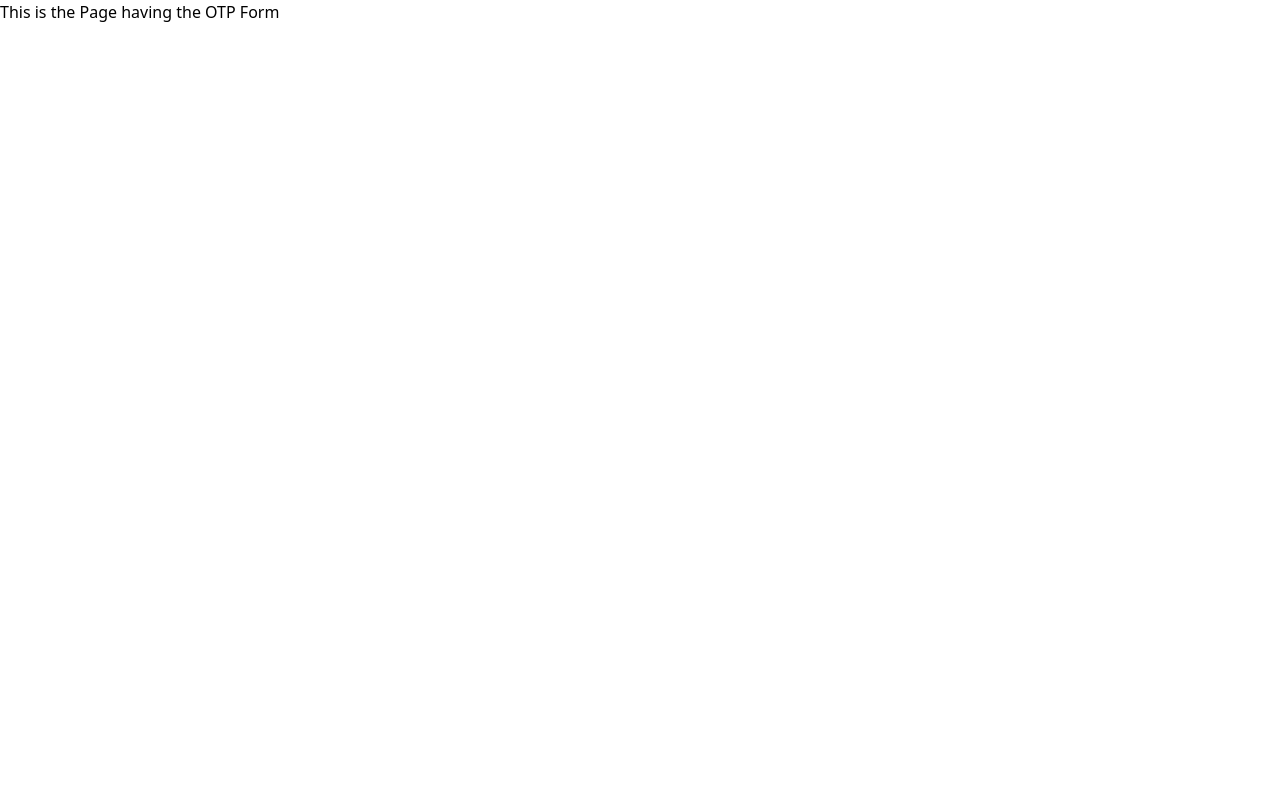
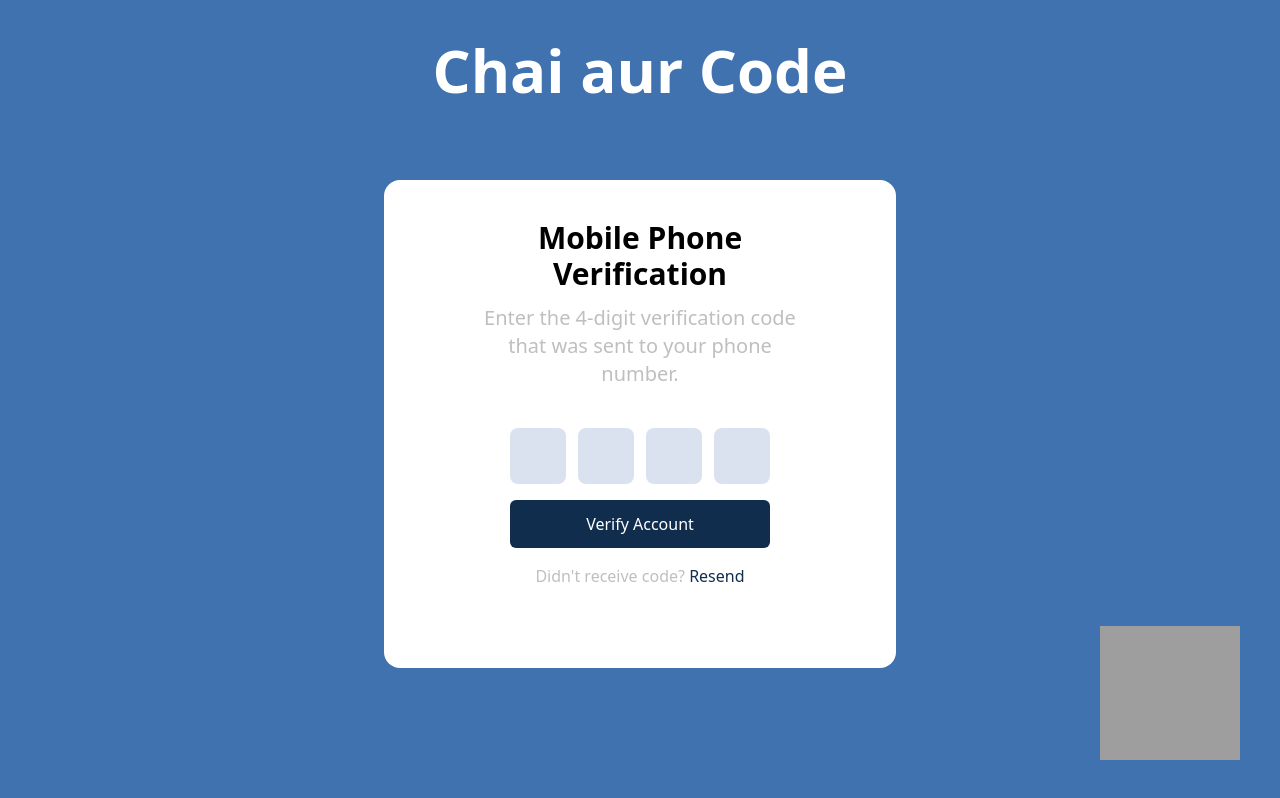
Before and after one commit to debugger-snjy/MasterJi-React-Assignment, a React (Vite) app: page /otp-form in a window 1280 px wide. Built offline with nearby package versions, Linux system fonts and the light colour scheme; grey boxes are pictures that could not be loaded.

Commit message:
Update : Completed the OTP Verification Form | Installed the react-otp-input package

```diff
--- a/package.json
+++ b/package.json
@@ -12,6 +12,7 @@
   "dependencies": {
     "react": "^18.3.1",
     "react-dom": "^18.3.1",
+    "react-otp-input": "^3.1.1",
     "react-router-dom": "^6.25.1"
   },
   "devDependencies": {
--- a/src/pages/OTPVerificationForm.jsx
+++ b/src/pages/OTPVerificationForm.jsx
@@ -1,13 +1,65 @@
 // Importing the React
-import React from 'react'
+import React, { useState } from 'react'
 
+import ChaiAurCodeText from '../components/ChaiAurCodeText'
+import ChaiAurCodeIcon from '../components/ChaiAurCodeIcon'
+import OTPInput from 'react-otp-input'
 
 // ~~~~~~~~~~~~~~~~~~~~~~~~~~~~~~~~~~~~~~~~~~~~~~~~~~~~~~~~~~~
 // Creating Component for OTP Verification Form
 function OTPVerificationForm() {
+
+    const [otp, setOtp] = useState('');
+    const [isValidOTP, setIsValidOTP] = useState(null)
+
+    const checkValidOtp = () => {
+        console.log("Otp : ", otp)
+        if (otp.length === 4) {
+            if (otp === "1234") {
+                setIsValidOTP(true)
+            }
+            else {
+                setIsValidOTP(false)
+            }
+        }
+        else {
+            alert("Your OTP is Empty")
+        }
+    }
+
     return (
-        <div>This is the Page having the OTP Form</div>
+        <main className='h-screen bg-[#3F72AF]'>
+
+            {/* Chai Aur Code Text Component */}
+            <ChaiAurCodeText extraClasses={`text-white`} />
+
+            {/* Main Card for the Form */}
+            <div className='otp-card h-50 bg-white flex flex-col items-center justify-center w-2/5 p-10 px-16 my-20 rounded-2xl mx-auto'>
+                <div className="text-md text-center font-bold text-3xl">Mobile Phone Verification</div>
+                <div className="text-md text-center font-normal px-5 mt-3 text-[#BFBFBF] text-xl">Enter the 4-digit verification code that was sent to your phone number.</div>
+
+                <div className="otp-form my-10">
+                    <OTPInput
+                        value={otp}
+                        onChange={setOtp}
+                        numInputs={4}
+                        inputType='tel'
+                        renderSeparator={<span className='mx-1.5'></span>}
+                        renderInput={(props) =>
+                            <input {...props} className={`bg-[#DBE2EF] text-xl !w-14 h-14 rounded-lg text-black ${isValidOTP !== null ? (isValidOTP === true ? 'border-[#23CF9B] border-[1px]' : 'border-[#FF0000] border-[1px]') : ''}`} />
+                        }
+                    />
+
+                    {isValidOTP === null && <button type='button' className='btn bg-[#112D4E] text-white w-full my-4 p-3 rounded-md' onClick={checkValidOtp}>Verify Account</button>}
+                    {isValidOTP === true && <button type='button' className='btn bg-[#23CF9B] text-white w-full my-4 p-3 rounded-md shadow-md'>Verified</button>}
+                    {isValidOTP === false && <button type='button' className='btn bg-[#EB2D5B] text-white w-full my-4 p-3 rounded-md shadow-md' onClick={checkValidOtp}>Verification failed</button>}
+                    {isValidOTP !== true && <div className="text-md text-center font-normal mt-! text-[#BFBFBF]">Didn't receive code? <a className='text-[#112D4E] font-normal' href="/otp-form">Resend</a></div>}
+                </div>
+                <ChaiAurCodeIcon />
+            </div>
+        </main>
     )
+
 }
 
 
```
Also changed, not shown: 1 other file (tests, documents, lock files or other folders).
